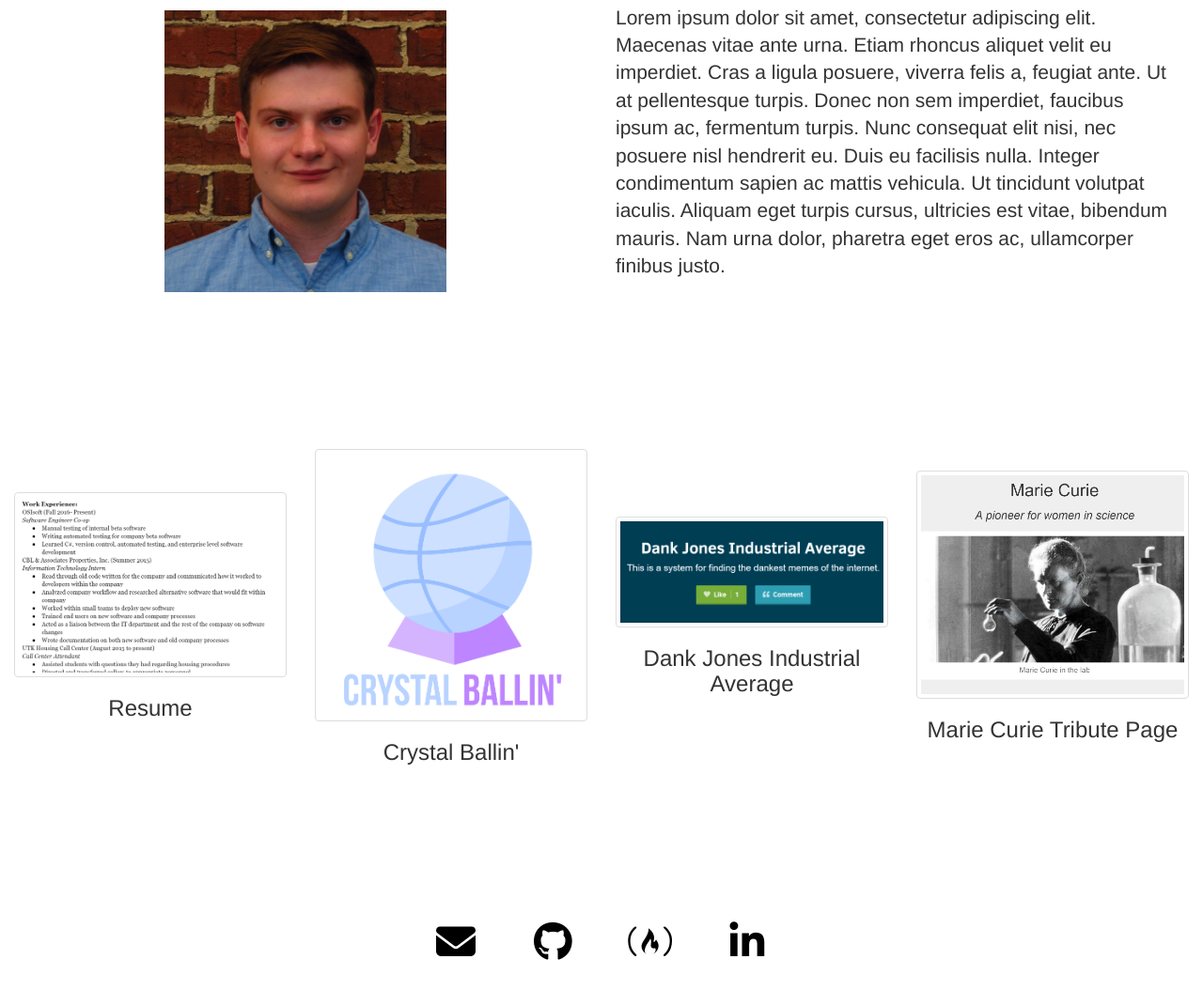
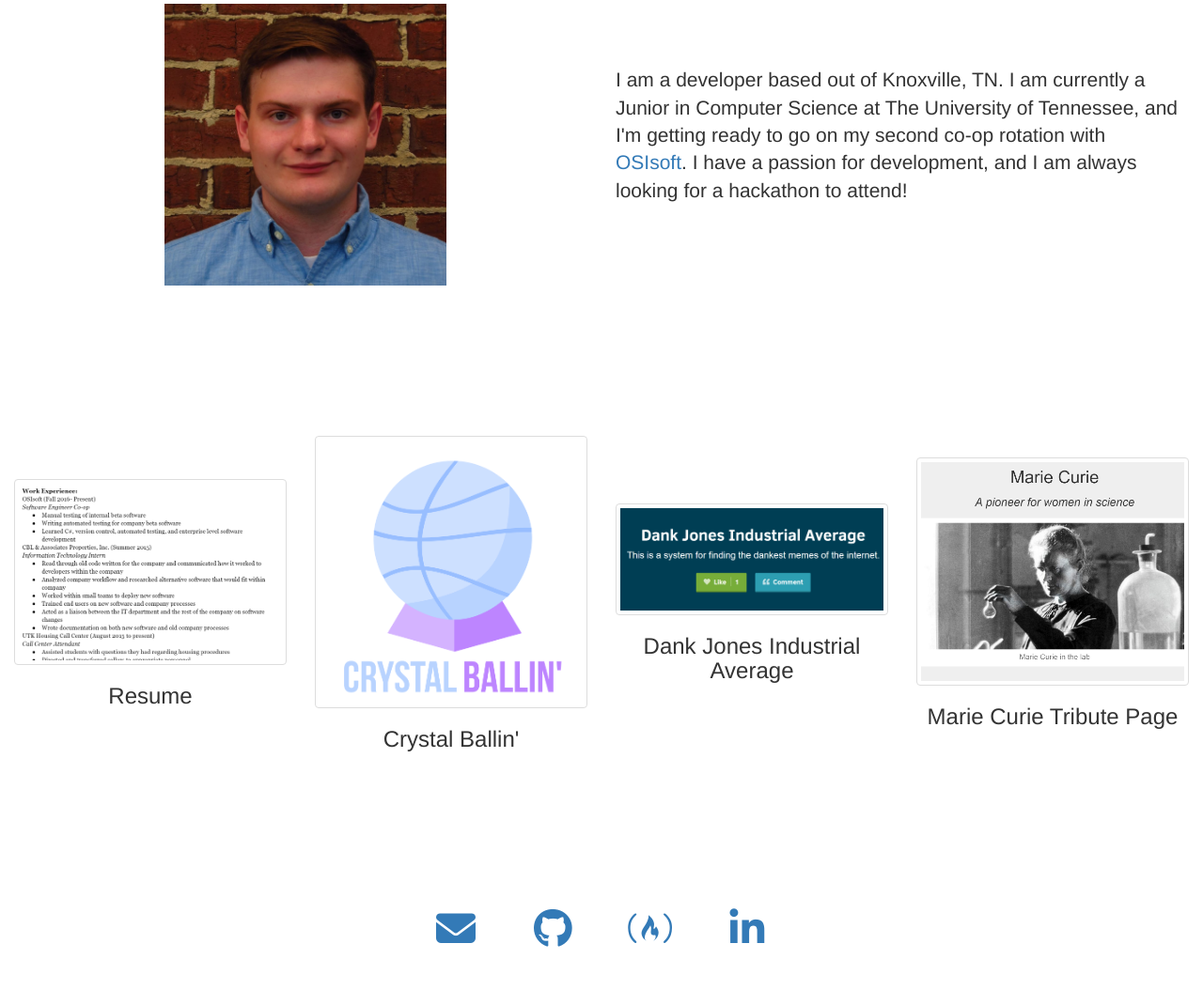
Before and after one commit to jacobScottAllen/jacobScottAllen.github.io, a plain HTML site: page HTML/index.html in a window 1280 px wide. Shown: the part 389-1443 px from the top of the page at 94% size. Drawn offline with nearby package versions, Linux system fonts and the light colour scheme.

Commit message:
Finalize first implementation of site

```diff
--- a/HTML/index.html
+++ b/HTML/index.html
@@ -19,16 +19,16 @@
 
 
     <div class="row">
-      <div class="col-xs-4 text-right"><h2><a href=#about>about</a></h2></div>
-      <div class="col-xs-4 text-center"><h2><a href=#portfolio>portfolio</a></h2></div>
-      <div class="col-xs-4 text-left"><h2><a href=#contact>contact</a></h2></div>
+      <div class="col-xs-4 text-right"><h2><a class="link-without-style" href=#about>about</a></h2></div>
+      <div class="col-xs-4 text-center"><h2><a class="link-without-style" href=#portfolio>portfolio</a></h2></div>
+      <div class="col-xs-4 text-left"><h2><a class="link-without-style" href=#contact>contact</a></h2></div>
     </div>
 
     <div class="col-xs-12 blank-space"></div>
 
     <div class="row flex-content" id="about" name="about">
         <div class="col-xs-6"><img id="jacob-picture" src="../img/picture_of_me.jpg" alt="Picture of Jacob Allen" class="img-responsive center-block"></div>
-        <div class="col-xs-6"><p class="text-left lead">Lorem ipsum dolor sit amet, consectetur adipiscing elit. Maecenas vitae ante urna. Etiam rhoncus aliquet velit eu imperdiet. Cras a ligula posuere, viverra felis a, feugiat ante. Ut at pellentesque turpis. Donec non sem imperdiet, faucibus ipsum ac, fermentum turpis. Nunc consequat elit nisi, nec posuere nisl hendrerit eu. Duis eu facilisis nulla. Integer condimentum sapien ac mattis vehicula. Ut tincidunt volutpat iaculis. Aliquam eget turpis cursus, ultricies est vitae, bibendum mauris. Nam urna dolor, pharetra eget eros ac, ullamcorper finibus justo.</p></div>
+        <div class="col-xs-6"><p class="text-left lead">I am a developer based out of Knoxville, TN. I am currently a Junior in Computer Science at The University of Tennessee, and I'm getting ready to go on my second co-op rotation with <a class="link-with-style" href="http://www.osisoft.com/" target="_blank">OSIsoft</a>. I have a passion for development, and I am always looking for a hackathon to attend!</p></div>
     </div>
 
 
@@ -63,10 +63,10 @@
 
     <div class="row text-center icon" id="contact" name="contact">
         <div class="col-sm-4"></div>
-        <div class="col-sm-1"><a href="mailto:jacobscottallen@gmail.com"><i class="fa fa-envelope"></i></a></div>
-        <div class="col-sm-1"><a href="https://github.com/jacobScottAllen"><i class="fa fa-github"></i></a></div>
-        <div class="col-sm-1"><a href="https://www.freecodecamp.com/jacobscottallen"><i class="fa fa-free-code-camp"></i></a></div>
-        <div class="col-sm-1"><a href="https://www.linkedin.com/in/jacob-allen-a04092104"><i class="fa fa-linkedin"></i></a></div>
+        <div class="col-sm-1"><a target="_blank" href="mailto:jacobscottallen@gmail.com"><i class="fa fa-envelope"></i></a></div>
+        <div class="col-sm-1"><a target="_blank" href="https://github.com/jacobScottAllen"><i class="fa fa-github"></i></a></div>
+        <div class="col-sm-1"><a target="_blank" href="https://www.freecodecamp.com/jacobscottallen"><i class="fa fa-free-code-camp"></i></a></div>
+        <div class="col-sm-1"><a target="_blank" href="https://www.linkedin.com/in/jacob-allen-a04092104"><i class="fa fa-linkedin"></i></a></div>
         <div class="col-sm-4"></div>
     </div>
   </body>
--- a/style/main.css
+++ b/style/main.css
@@ -9,11 +9,6 @@ h2 {
 
 img {
     vertical-align: middle;
-}
-
-a {
-    text-decoration: none !important;
-    color:black !important;
 }
 
 .icon {
@@ -34,6 +29,11 @@ a {
     align-items: center;
 }
 
+.link-without-style {
+    text-decoration: none !important;
+    color:black !important;
+}
+
 #about {
     padding: 10px;
 }
```
